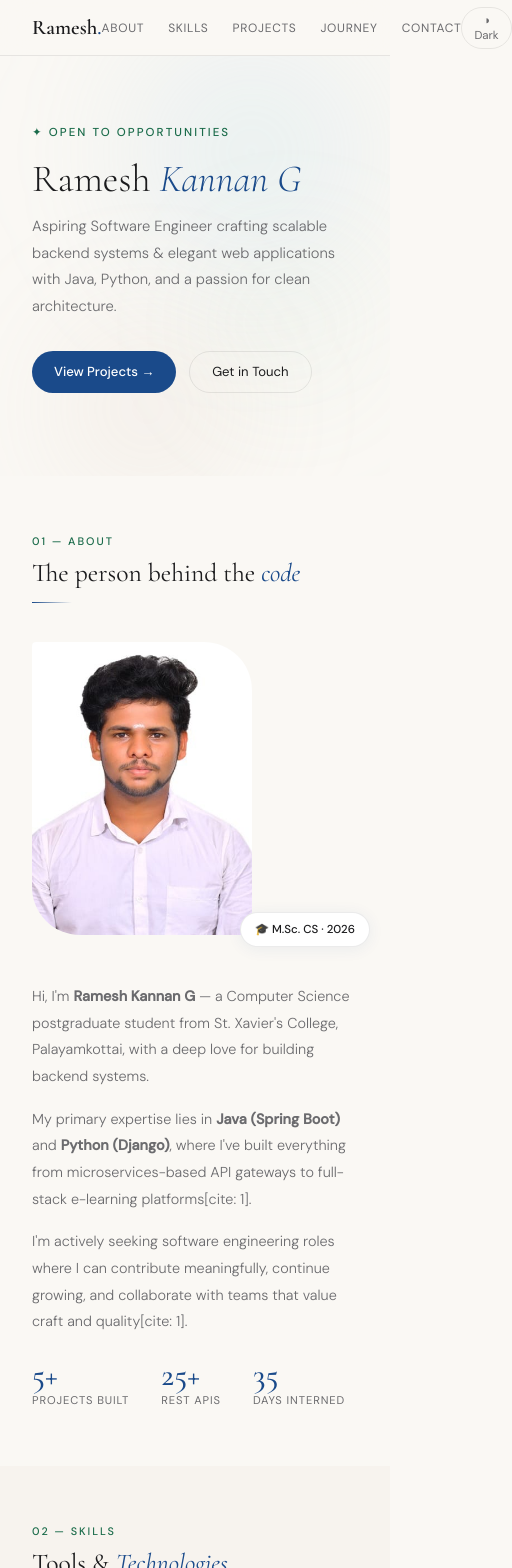
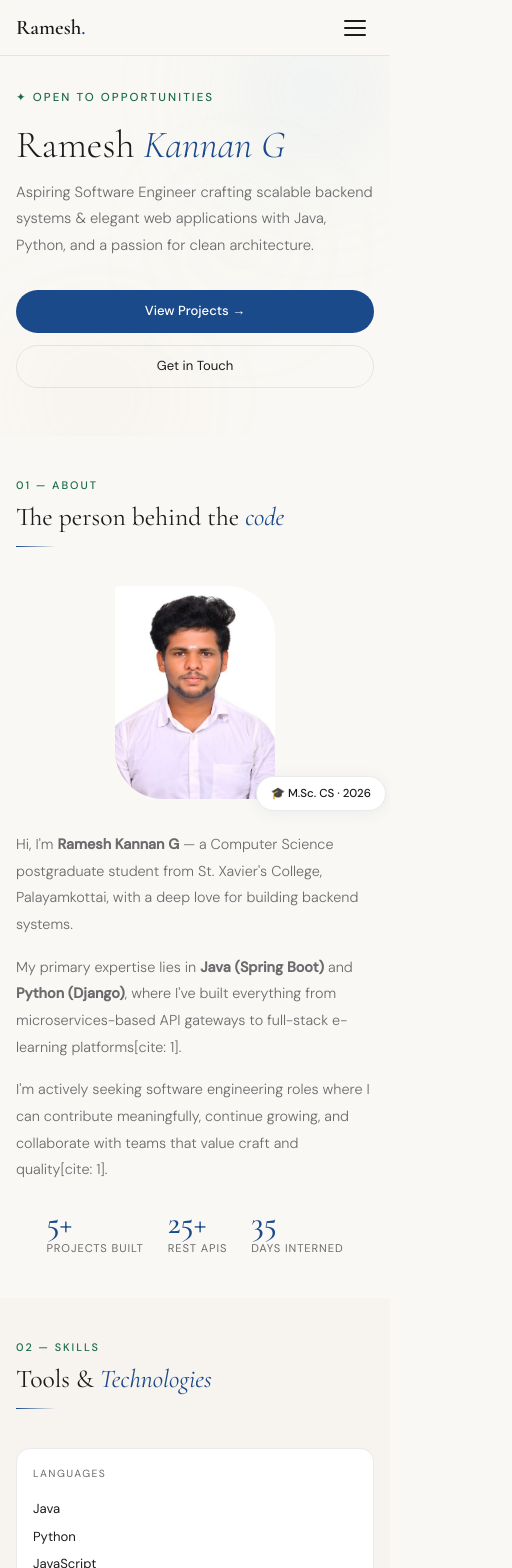
Before and after one commit to grkannan/rameshkannan-portfolio, a React (Vite) app: page / in a window 390 px wide. Shown: the top 1568 px of the page, 512 px wide, since content can reach past the window. Built offline with nearby package versions, Linux system fonts and the light colour scheme.

Commit message:
feat: implement mobile navigation and theme toggle functionality

```diff
--- a/src/components/NavBar.jsx
+++ b/src/components/NavBar.jsx
@@ -1,5 +1,19 @@
+import { useState } from 'react';
+
 const Navbar = ({ isDark, toggleTheme }) => {
+  const [mobileMenuOpen, setMobileMenuOpen] = useState(false);
+
+  const toggleMobileMenu = () => setMobileMenuOpen(prev => !prev);
+
+  const closeMobileMenu = () => setMobileMenuOpen(false);
+
+  const handleThemeToggle = () => {
+    toggleTheme();
+    closeMobileMenu();
+  };
+
   return (
+    <>
       <nav className="nav">
         <a className="nav-logo" href="#">Ramesh<span>.</span></a>
         <ul className="nav-links">
@@ -9,10 +23,30 @@ const Navbar = ({ isDark, toggleTheme }) => {
           <li><a href="#experience">Journey</a></li>
           <li><a href="#contact">Contact</a></li>
         </ul>
-      <button className="dark-toggle" onClick={toggleTheme}>
+        <button className="dark-toggle desktop-toggle" onClick={toggleTheme}>
           {isDark ? '☀ Light' : '◑ Dark'}
         </button>
+        <button
+          className={`nav-hamburger ${mobileMenuOpen ? 'active' : ''}`}
+          onClick={toggleMobileMenu}
+          aria-label="Toggle menu"
+        >
+          <span></span>
+          <span></span>
+          <span></span>
+        </button>
       </nav>
+      <div className={`mobile-menu ${mobileMenuOpen ? 'open' : ''}`}>
+        <a href="#about" onClick={closeMobileMenu}>About</a>
+        <a href="#skills" onClick={closeMobileMenu}>Skills</a>
+        <a href="#projects" onClick={closeMobileMenu}>Projects</a>
+        <a href="#experience" onClick={closeMobileMenu}>Journey</a>
+        <a href="#contact" onClick={closeMobileMenu}>Contact</a>
+        <button className="dark-toggle mobile-toggle" onClick={handleThemeToggle}>
+          {isDark ? '☀ Light Mode' : '◑ Dark Mode'}
+        </button>
+      </div>
+    </>
   );
 };
 
--- a/src/index.css
+++ b/src/index.css
@@ -29,6 +29,28 @@ body.dark .nav { background: rgba(15,14,13,0.92); }
 .nav-links a:hover { color: var(--royal); }
 .dark-toggle { background: none; border: 1px solid var(--border); border-radius: 50px; padding: 5px 12px; cursor: pointer; color: var(--muted); font-size: 0.72rem; font-family: 'DM Sans', sans-serif; transition: all .2s; display: flex; align-items: center; gap: 5px; }
 .dark-toggle:hover { border-color: var(--royal); color: var(--royal); }
+
+/* Mobile Navigation */
+.nav-hamburger { display: none; flex-direction: column; gap: 5px; cursor: pointer; padding: 8px; background: none; border: none; }
+.nav-hamburger span { width: 22px; height: 2px; background: var(--text); border-radius: 2px; transition: all .3s; }
+.nav-hamburger.active span:nth-child(1) { transform: rotate(45deg) translate(5px, 5px); }
+.nav-hamburger.active span:nth-child(2) { opacity: 0; }
+.nav-hamburger.active span:nth-child(3) { transform: rotate(-45deg) translate(5px, -5px); }
+
+.mobile-menu { display: none; position: fixed; top: 56px; left: 0; right: 0; background: var(--cream); border-bottom: 1px solid var(--border); padding: 1rem; flex-direction: column; gap: 0; z-index: 99; }
+body.dark .mobile-menu { background: var(--cream); }
+.mobile-menu.open { display: flex; }
+.mobile-menu a { padding: 1rem; font-size: 0.85rem; color: var(--muted); text-decoration: none; text-transform: uppercase; letter-spacing: 0.08em; border-bottom: 1px solid var(--border); transition: color .2s, background .2s; }
+.mobile-menu a:hover { color: var(--royal); background: var(--blush); }
+.mobile-menu a:last-child { border-bottom: none; }
+
+/* Mobile Theme Toggle */
+.mobile-menu .dark-toggle.mobile-toggle {
+  width: 100%;
+  justify-content: center;
+  margin-top: 0.5rem;
+  border: 1px solid var(--border);
+}
 
 /* HERO */
 .hero { min-height: 420px; background: var(--cream); display: flex; align-items: center; padding: 3rem 2rem 4rem; position: relative; overflow: hidden; }
@@ -134,3 +156,92 @@ body.dark .cicon { background: rgba(110,168,232,.1); }
 /* FOOTER */
 .footer { padding: 2rem; border-top: 1px solid var(--border); display: flex; align-items: center; justify-content: space-between; flex-wrap: wrap; gap: .8rem; font-size: .75rem; color: var(--muted); }
 .footer-logo { font-family: 'Cormorant Garamond', serif; font-size: 1rem; color: var(--text); font-weight: 500; }
+
+/* ============================================
+   TABLET RESPONSIVE STYLES (601px - 900px)
+   ============================================ */
+@media (min-width: 601px) and (max-width: 900px) {
+  .nav { padding: 0 1.5rem; }
+  .hero { padding: 2.5rem 1.5rem 3.5rem; }
+  .section { padding: 3rem 1.5rem; }
+  .section-title { font-size: 1.8rem; }
+  .hero-name { font-size: 2.8rem; }
+  .skills-grid { grid-template-columns: repeat(2, 1fr); }
+  .proj-grid { grid-template-columns: repeat(2, 1fr); }
+  .about-grid { gap: 2rem; }
+  .contact-grid { gap: 2.5rem; }
+}
+
+/* ============================================
+   MOBILE RESPONSIVE STYLES (max-width: 600px)
+   ============================================ */
+
+/* Navigation - Mobile */
+@media (max-width: 600px) {
+  .nav { padding: 0 1rem; }
+  .nav-links, .dark-toggle { display: none; }
+  .nav-hamburger { display: flex; }
+}
+
+/* Hero - Mobile */
+@media (max-width: 600px) {
+  .hero { padding: 2rem 1rem 3rem; min-height: 380px; }
+  .o1 { width: 220px; height: 220px; top: -80px; right: -40px; }
+  .o2 { width: 160px; height: 160px; bottom: -40px; left: 5%; }
+  .o3 { width: 100px; height: 100px; top: 40%; left: 45%; }
+  .hero-content { max-width: 100%; }
+  .hero-tagline { max-width: 100%; }
+  .hero-cta { flex-direction: column; }
+  .btn-p, .btn-o { width: 100%; justify-content: center; }
+}
+
+/* Sections - Mobile */
+@media (max-width: 600px) {
+  .section { padding: 2.5rem 1rem; }
+}
+
+/* About - Mobile */
+@media (max-width: 600px) {
+  .about-grid { grid-template-columns: 1fr; gap: 2rem; }
+  .avatar-box { width: 160px; margin: 0 auto; }
+  .avatar-init { font-size: 3rem; }
+  .stats { justify-content: center; gap: 1.5rem; }
+}
+
+/* Skills - Mobile */
+@media (max-width: 600px) {
+  .skills-grid { grid-template-columns: 1fr; gap: 1rem; }
+  .skill-card { padding: 1rem; }
+}
+
+/* Projects - Mobile */
+@media (max-width: 600px) {
+  .proj-grid { grid-template-columns: 1fr; gap: 1rem; }
+  .proj-card { border-radius: 14px; }
+  .ph { padding: 1.2rem 1.2rem .6rem; }
+  .pfoot { padding: .6rem 1.2rem 1rem; }
+}
+
+/* Timeline - Mobile */
+@media (max-width: 600px) {
+  .timeline { padding-left: 0; }
+  .timeline::before { display: none; }
+  .tl-item { padding-left: 0; text-align: center; }
+  .tl-dot { display: none; }
+  .tl-meta { justify-content: center; }
+}
+
+/* Contact - Mobile */
+@media (max-width: 600px) {
+  .contact-grid { grid-template-columns: 1fr; gap: 2rem; }
+  .ci { gap: 0.8rem; }
+  .citem { padding: 0.8rem; }
+  .frow { grid-template-columns: 1fr; }
+  .cf { gap: 0.8rem; }
+  .sbtn { width: 100%; justify-content: center; }
+}
+
+/* Footer - Mobile */
+@media (max-width: 600px) {
+  .footer { flex-direction: column; text-align: center; justify-content: center; padding: 1.5rem 1rem; }
+}
```
Lines whose indentation alone changed are shown as unchanged.
